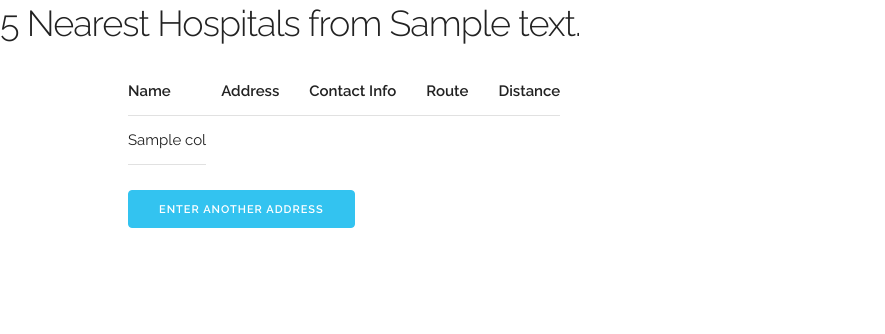
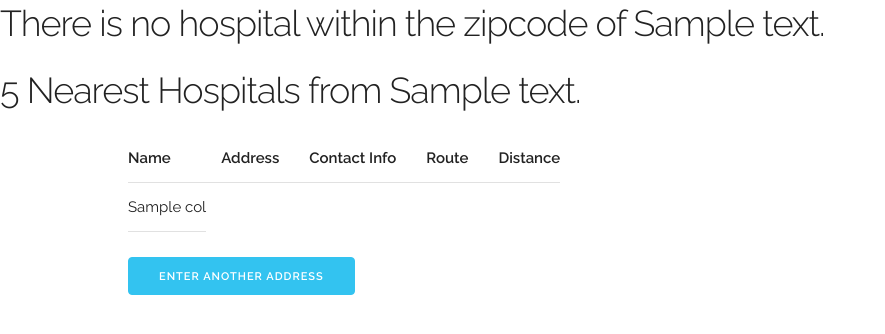
Before and after one commit to jiaxuanlyu/final-project-jiaxuan-chi, a Flask app: template templates/page3_2h_nohospital.html in a window 1280 px wide. Shown: the top 334 px of the page, without its empty margins (0-885 px from the left). Run offline with Flask 2, Linux system fonts and the light colour scheme; the template is opened without the code that fills it: most values are stand-ins (such as "Sample title", 1, 10 or a date in 2020).

Commit message:
Update page3_2h_nohospital.html

```diff
--- a/templates/page3_2h_nohospital.html
+++ b/templates/page3_2h_nohospital.html
@@ -35,6 +35,7 @@
 
 </head>
 <body>
+  <h3>There is no hospital within the zipcode of {{address}}</h3>
     <h3>5 Nearest Hospitals from {{address}}</h3>
     <section class="section">
         <div class="container">
```
